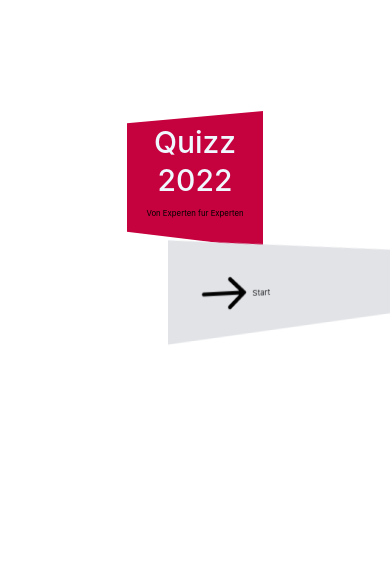
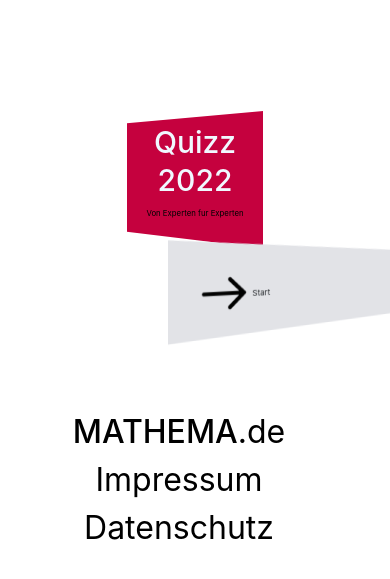
Before and after one commit to Urke011/quizz, a plain HTML site: page index.html in a window 390 px wide. Shown: the part 81-660 px from the top of the page. Drawn offline with nearby package versions, Linux system fonts and the light colour scheme.

Commit message:
responsive footer

```diff
--- a/index.html
+++ b/index.html
@@ -61,5 +61,18 @@
         </div>
     </div>
 </div>
+<footer>
+    <div class="footer-links">
+        <div class="mathema-site ">
+            <a href="https://mathema.de/"><span>MATHEMA</span>.de</a>
+        </div>
+        <div class="mathema-Datenschutz ">
+            <a href="https://mathema.de/impressum">Impressum</a>
+        </div>
+        <div class="mathema-Impressum">
+            <a href="https://mathema.de/datenschutz">Datenschutz</a>
+        </div>
+    </div>
+</footer>
 </body>
 </html>
--- a/style.css
+++ b/style.css
@@ -177,9 +177,37 @@ p {
 .blue-container p {
     display: inline;
 }
+
+/* footer */
+
+.footer-links{
+    display: flex;
+    justify-content: center;
+    margin-top: 10em;
+}
+
+.footer-links div {
+    margin-right: 2em;
+}
+.footer-links a {
+    color: black;
+    text-decoration: none;
+    font-size: xx-large;
+}
+.footer-links a span{
+    font-weight: 500;
+}
+
+
+
+
 /* Extra small devices (phones, 600px and down) */
 @media only screen and (max-width: 600px) {
     .logo img {
         width: 7em;
     }
+    .footer-links{
+        flex-direction: column;
+        text-align: center;
+    }
 }
```
